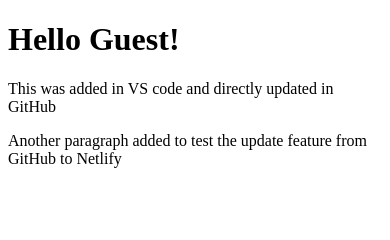
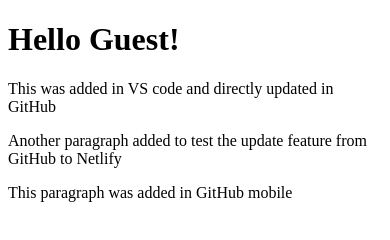
Before and after one commit to SteveArtavia/BlackJack, a plain HTML site: page index.html in a window 390 px wide. Drawn offline with Linux system fonts and the light colour scheme.

Commit message:
Actualizar index.html
Added on mobile

```diff
--- a/index.html
+++ b/index.html
@@ -14,5 +14,7 @@
     </p>
     <p>Another paragraph added to test the update feature from GitHub to Netlify</p>
 
+<p> This paragraph was added in GitHub mobile </p>
+
 </body>
 </html>
```
